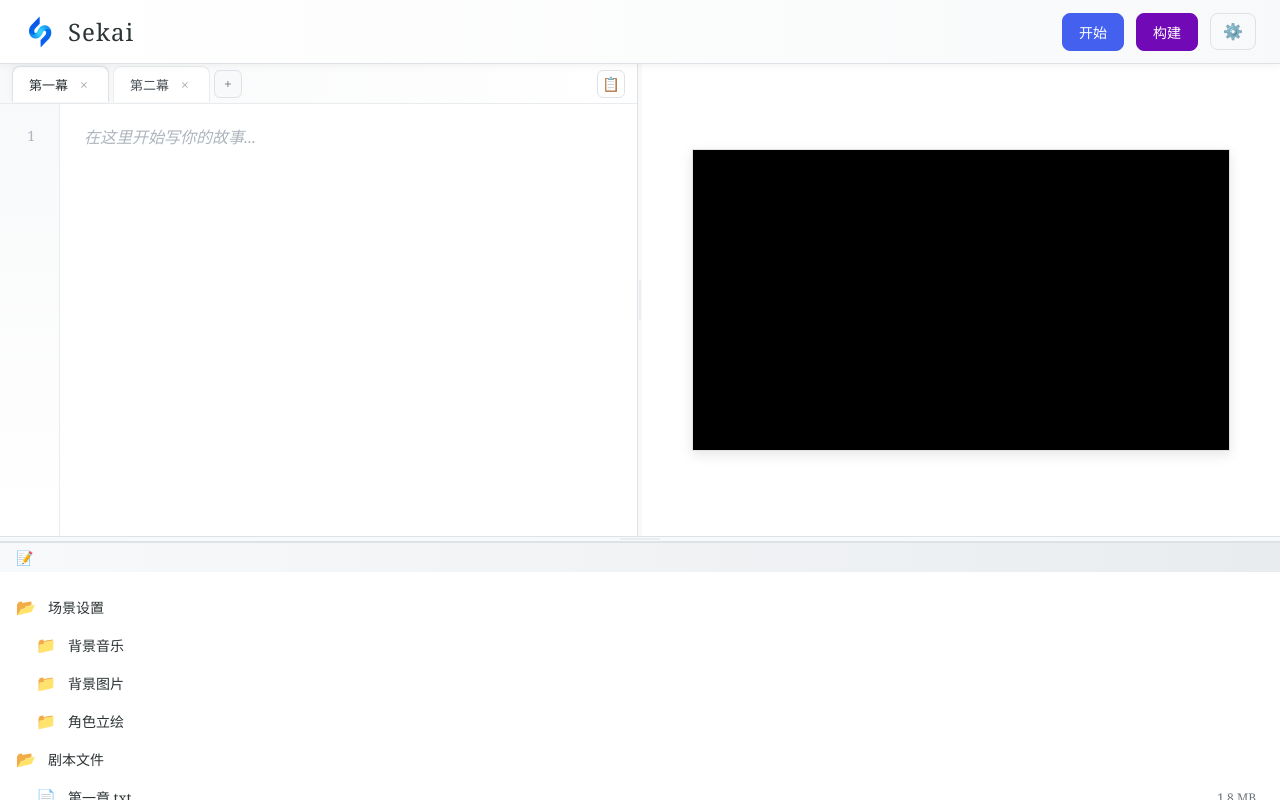
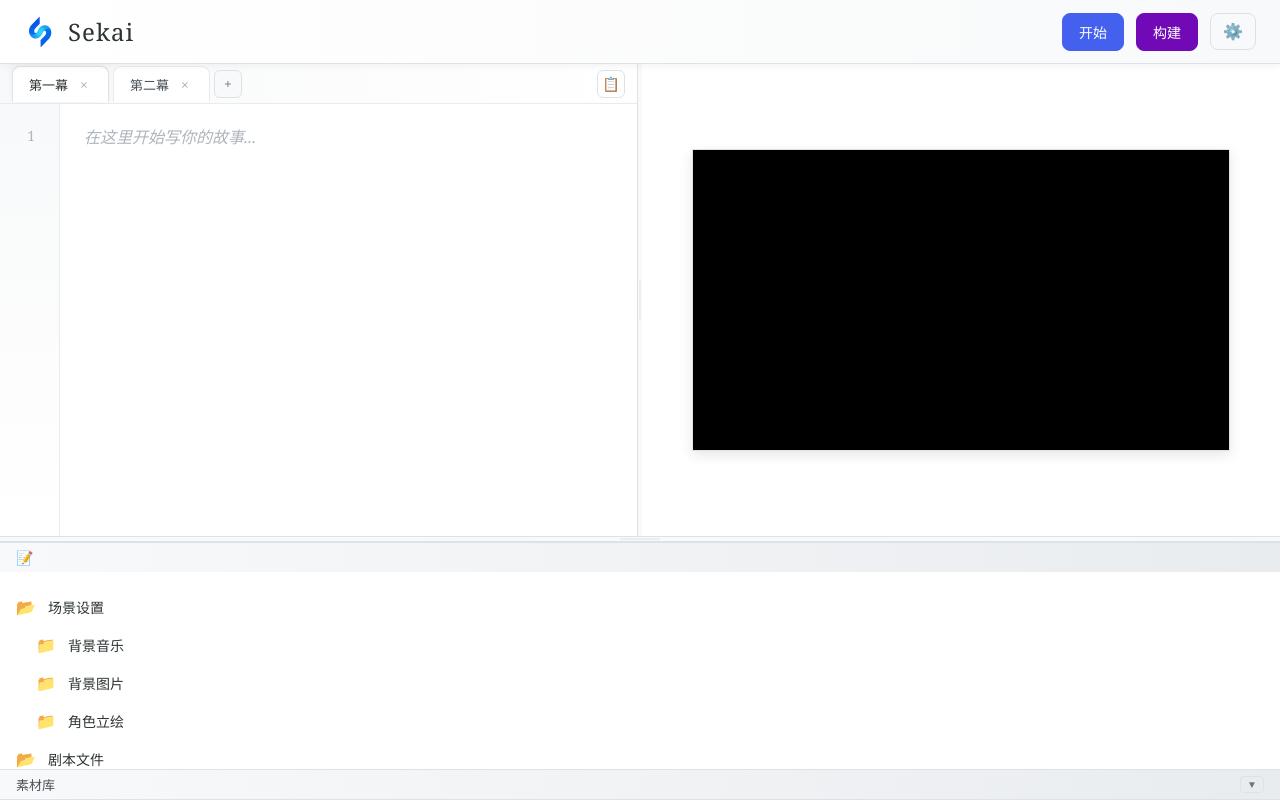
Before and after one commit to Sekai-Engine/sekai, a Vue app: page / in a window 1280 px wide. Built offline with nearby package versions, Linux system fonts and the light colour scheme.

Commit message:
修复素材库滚动条无效的bug

```diff
--- a/src/App.vue
+++ b/src/App.vue
@@ -402,8 +402,9 @@ html, body {
 .bottom-section {
   display: flex;
   flex-direction: column;
-  flex: none;
+  flex: 1;
   border-top: 1px solid #dee2e6;
+  min-height: 0;
 }
 
 .bottom-section.mobile {
```
